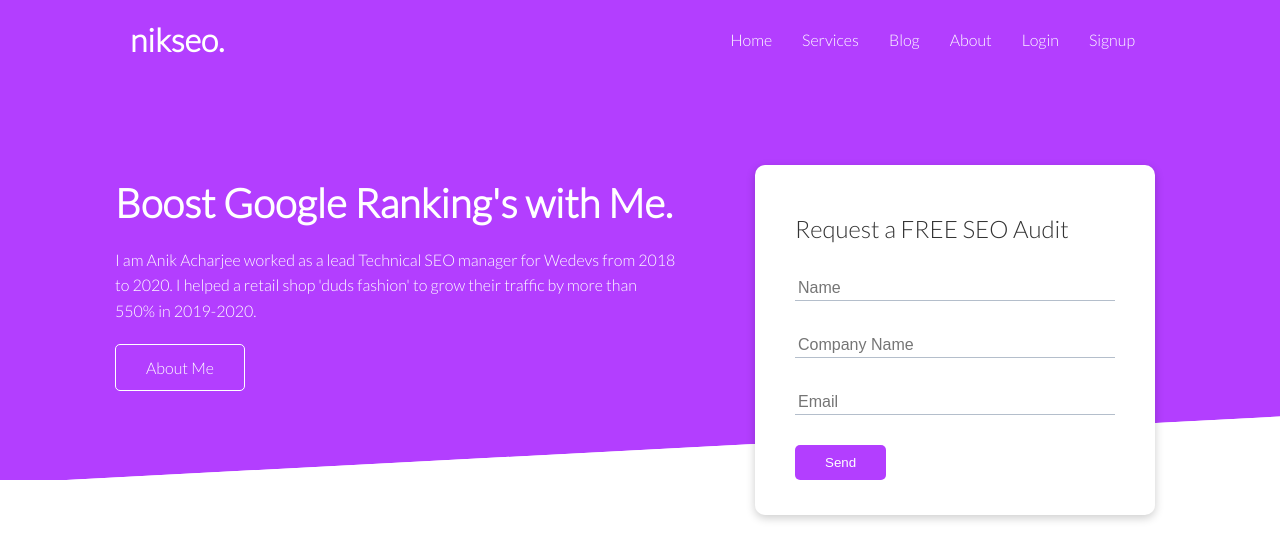
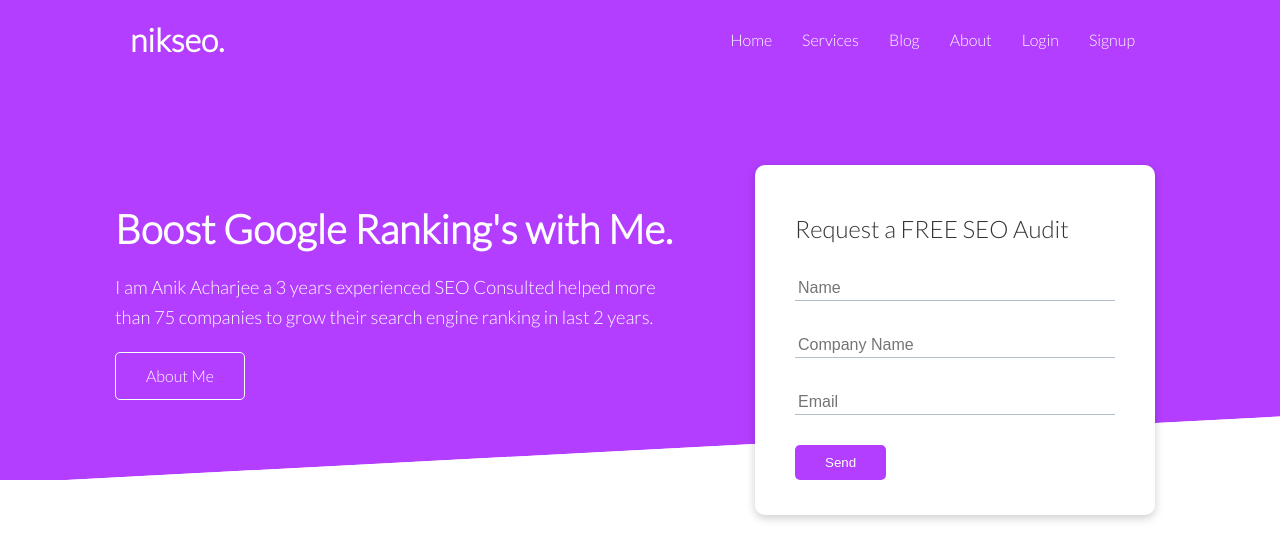
Before and after one commit to Anik-the-dev/niks-seo-service, a React (Create React App) app: page / in a window 1280 px wide. Shown: the top 560 px of the page. Built offline with nearby package versions, Linux system fonts and the light colour scheme.

Commit message:
banner font, margin fixed

```diff
--- a/src/components/Banner/Banner.css
+++ b/src/components/Banner/Banner.css
@@ -6,13 +6,17 @@
     position: relative;
 }
 
+.showcase-text{
+    margin-top: 35px;
+}
+
 .showcase h1{
     font-size: 40px;
     font-weight: 600;
 }
 .showcase p{
     margin: 20px 0;
-    font-size: 1rem;
+    font-size: 1.15rem;
 }
 
 .showcase .grid{
--- a/src/components/Banner/Banner.js
+++ b/src/components/Banner/Banner.js
@@ -8,7 +8,7 @@ const Banner = () => {
             <div class="container grid">
                 <div class="showcase-text">
                     <h1>Boost Google Ranking's with Me.</h1>
-                    <p>I am Anik Acharjee worked as a lead Technical SEO manager for Wedevs from 2018 to 2020. I helped a retail shop 'duds fashion' to grow their traffic by more than 550% in 2019-2020.</p>
+                    <p>I am Anik Acharjee a 3 years experienced SEO Consulted helped more than 75 companies to grow their search engine ranking in last 2 years.</p>
                     <Link class="btn btn-outline" to='/about'>About Me</Link>
                 </div>
 
```
